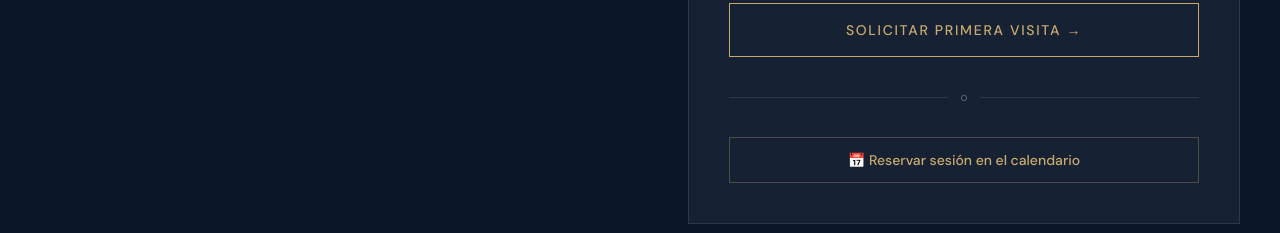
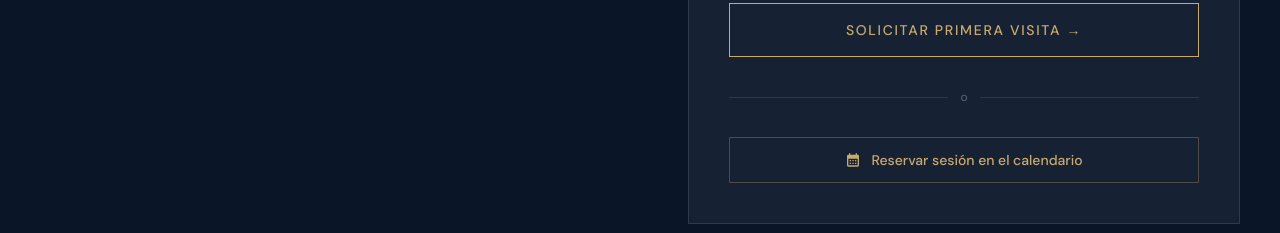
Before and after one commit to Ricardo2325/Clinica-1, a Next.js app: page / in a window 1280 px wide. Shown: the part 5680-5913 px from the top of the page. Built offline with nearby package versions, Linux system fonts and the light colour scheme; a web font is replaced by a local one.

Commit message:
fix: restore SVG icon in Calendly button

```diff
--- a/components/sections/FinalCTA.tsx
+++ b/components/sections/FinalCTA.tsx
@@ -220,7 +220,10 @@ export function FinalCTA() {
                       onClick={() => window.open('https://calendly.com/ricardorodriguezdelgado6', '_blank', 'width=660,height=700')}
                       className="w-full flex items-center justify-center gap-2.5 border border-gold/30 text-gold hover:bg-gold/5 py-3 text-sm font-body font-medium transition-colors duration-300"
                     >
-                      📅 Reservar sesión en el calendario
+                      <svg width="16" height="16" viewBox="0 0 24 24" fill="currentColor" aria-hidden>
+                        <path d="M19 4h-1V2h-2v2H8V2H6v2H5c-1.11 0-1.99.9-1.99 2L3 20a2 2 0 002 2h14c1.1 0 2-.9 2-2V6c0-1.1-.9-2-2-2zm0 16H5V10h14v10zM9 14H7v-2h2v2zm4 0h-2v-2h2v2zm4 0h-2v-2h2v2zm-8 4H7v-2h2v2zm4 0h-2v-2h2v2zm4 0h-2v-2h2v2z" />
+                      </svg>
+                      Reservar sesión en el calendario
                     </button>
                   </motion.form>
                 )}
```
